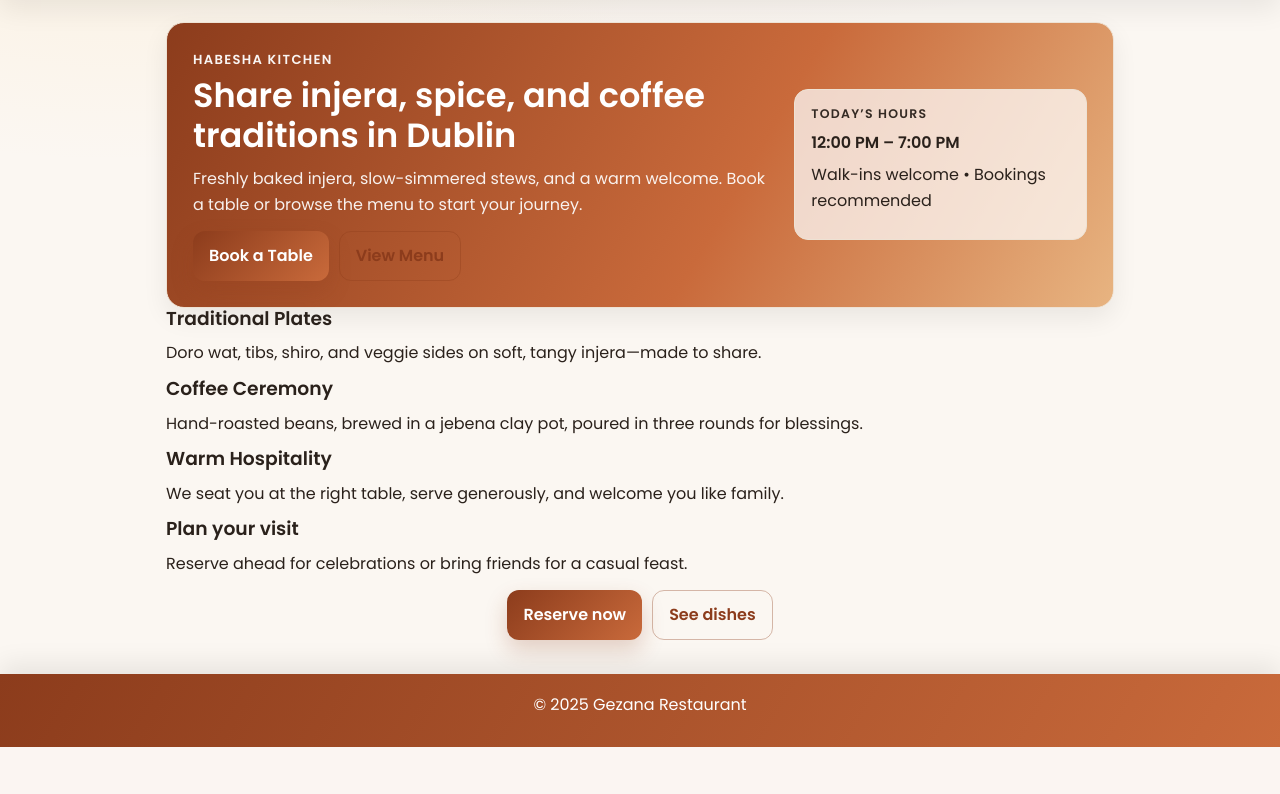
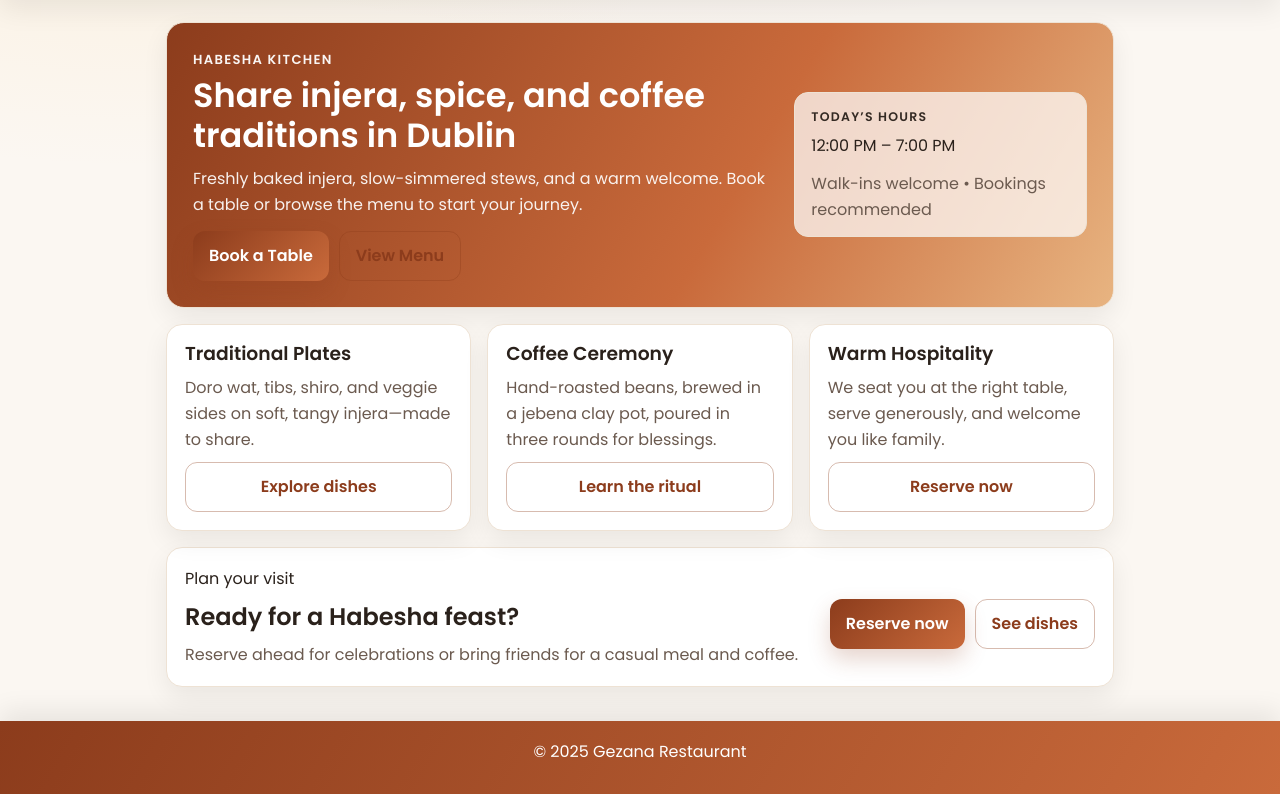
Before and after one commit to fila2021/Gezana, a Django app: page / in a window 1280 px wide. Shown: the part 170-964 px from the top of the page. Before the commit the page ends 917 px from the top, so only its background shows below. Run offline with Django 4.2, Linux system fonts and the light colour scheme.

Commit message:
Fix the home Text styles

```diff
--- a/gezana_app/static/css/style.css
+++ b/gezana_app/static/css/style.css
@@ -847,3 +847,62 @@ footer{
   margin-top: 34px;
   box-shadow: 0 -10px 26px rgba(0,0,0,0.08);
 }
+/* ============================
+   HOME (make text sections look premium)
+============================ */
+
+.home-hours-card{
+  background: rgba(255,255,255,0.72);
+  border: 1px solid var(--border);
+  border-radius: 14px;
+  padding: 14px 16px;
+  color: var(--text);
+}
+
+/* Feature cards grid */
+.home-feature-grid{
+  margin-top: 16px;
+  display: grid;
+  grid-template-columns: repeat(3, minmax(0, 1fr));
+  gap: 16px;
+}
+
+@media (max-width: 980px){
+  .home-feature-grid{ grid-template-columns: repeat(2, minmax(0, 1fr)); }
+}
+
+@media (max-width: 760px){
+  .home-feature-grid{ grid-template-columns: 1fr; }
+}
+
+.home-feature-card{
+  display: flex;
+  flex-direction: column;
+  gap: 10px;
+}
+
+.home-feature-card h3{
+  margin: 0;
+}
+
+.home-feature-card p{
+  margin: 0;
+}
+
+/* CTA card */
+.home-cta{
+  margin-top: 16px;
+  display: flex;
+  justify-content: space-between;
+  gap: 16px;
+  align-items: center;
+  flex-wrap: wrap;
+}
+
+.home-cta-actions{
+  justify-content: flex-end;
+}
+
+@media (max-width: 760px){
+  .home-cta-actions{ width: 100%; justify-content: flex-start; }
+}
--- a/gezana_app/templates/gezana_app/home.html
+++ b/gezana_app/templates/gezana_app/home.html
@@ -5,8 +5,9 @@
 
 {% block content %}
 
-<section class="home-hero">
-  <div class="home-hero-text">
+<!-- HERO (simple + premium) -->
+<section class="home-hero card">
+  <div>
     <p class="eyebrow">Habesha Kitchen</p>
     <h1>Share injera, spice, and coffee traditions in Dublin</h1>
     <p class="lede">
@@ -15,44 +16,62 @@
     </p>
 
     <div class="hero-actions">
-      <a href="{% url 'gezana_app:make_booking' %}" class="button primary">Book a Table</a>
-      <a href="{% url 'gezana_app:menu_list' %}" class="button ghost">View Menu</a>
+      <a href="{% url 'gezana_app:make_booking' %}" class="button primary">
+        Book a Table
+      </a>
+      <a href="{% url 'gezana_app:menu_list' %}" class="button ghost">
+        View Menu
+      </a>
     </div>
   </div>
 
-  <div class="home-hero-card">
+  <div class="home-hours-card">
     <p class="mini">Today’s hours</p>
     <p class="callout">12:00 PM – 7:00 PM</p>
-    <p class="note">Walk-ins welcome • Bookings recommended</p>
+    <p class="muted" style="margin:0;">Walk-ins welcome • Bookings recommended</p>
   </div>
 </section>
 
-<section class="home-grid">
-  <div class="home-card">
+<!-- FEATURE CARDS (this replaces the plain text blocks) -->
+<section class="home-feature-grid">
+  <article class="home-feature-card card">
     <h3>Traditional Plates</h3>
-    <p>Doro wat, tibs, shiro, and veggie sides on soft, tangy injera—made to share.</p>
+    <p class="muted">
+      Doro wat, tibs, shiro, and veggie sides on soft, tangy injera—made to share.
+    </p>
+    <a class="button ghost full" href="{% url 'gezana_app:menu_list' %}">Explore dishes</a>
+  </article>
+
+  <article class="home-feature-card card">
+    <h3>Coffee Ceremony</h3>
+    <p class="muted">
+      Hand-roasted beans, brewed in a jebena clay pot, poured in three rounds for blessings.
+    </p>
+    <a class="button ghost full" href="{% url 'gezana_app:about' %}">Learn the ritual</a>
+  </article>
+
+  <article class="home-feature-card card">
+    <h3>Warm Hospitality</h3>
+    <p class="muted">
+      We seat you at the right table, serve generously, and welcome you like family.
+    </p>
+    <a class="button ghost full" href="{% url 'gezana_app:make_booking' %}">Reserve now</a>
+  </article>
+</section>
+
+<!-- CTA -->
+<section class="home-cta card">
+  <div>
+    <p class="eyebrow">Plan your visit</p>
+    <h2 style="margin:6px 0 10px;">Ready for a Habesha feast?</h2>
+    <p class="muted" style="margin:0;">
+      Reserve ahead for celebrations or bring friends for a casual meal and coffee.
+    </p>
   </div>
 
-  <div class="home-card">
-    <h3>Coffee Ceremony</h3>
-    <p>Hand-roasted beans, brewed in a jebena clay pot, poured in three rounds for blessings.</p>
-  </div>
-
-  <div class="home-card">
-    <h3>Warm Hospitality</h3>
-    <p>We seat you at the right table, serve generously, and welcome you like family.</p>
-  </div>
-</section>
-
-<section class="home-cta">
-  <div class="home-cta-card">
-    <h3>Plan your visit</h3>
-    <p>Reserve ahead for celebrations or bring friends for a casual feast.</p>
-
-    <div class="hero-actions" style="justify-content:center;">
-      <a href="{% url 'gezana_app:make_booking' %}" class="button primary">Reserve now</a>
-      <a href="{% url 'gezana_app:menu_list' %}" class="button ghost">See dishes</a>
-    </div>
+  <div class="hero-actions home-cta-actions">
+    <a href="{% url 'gezana_app:make_booking' %}" class="button primary">Reserve now</a>
+    <a href="{% url 'gezana_app:menu_list' %}" class="button ghost">See dishes</a>
   </div>
 </section>
 
```
